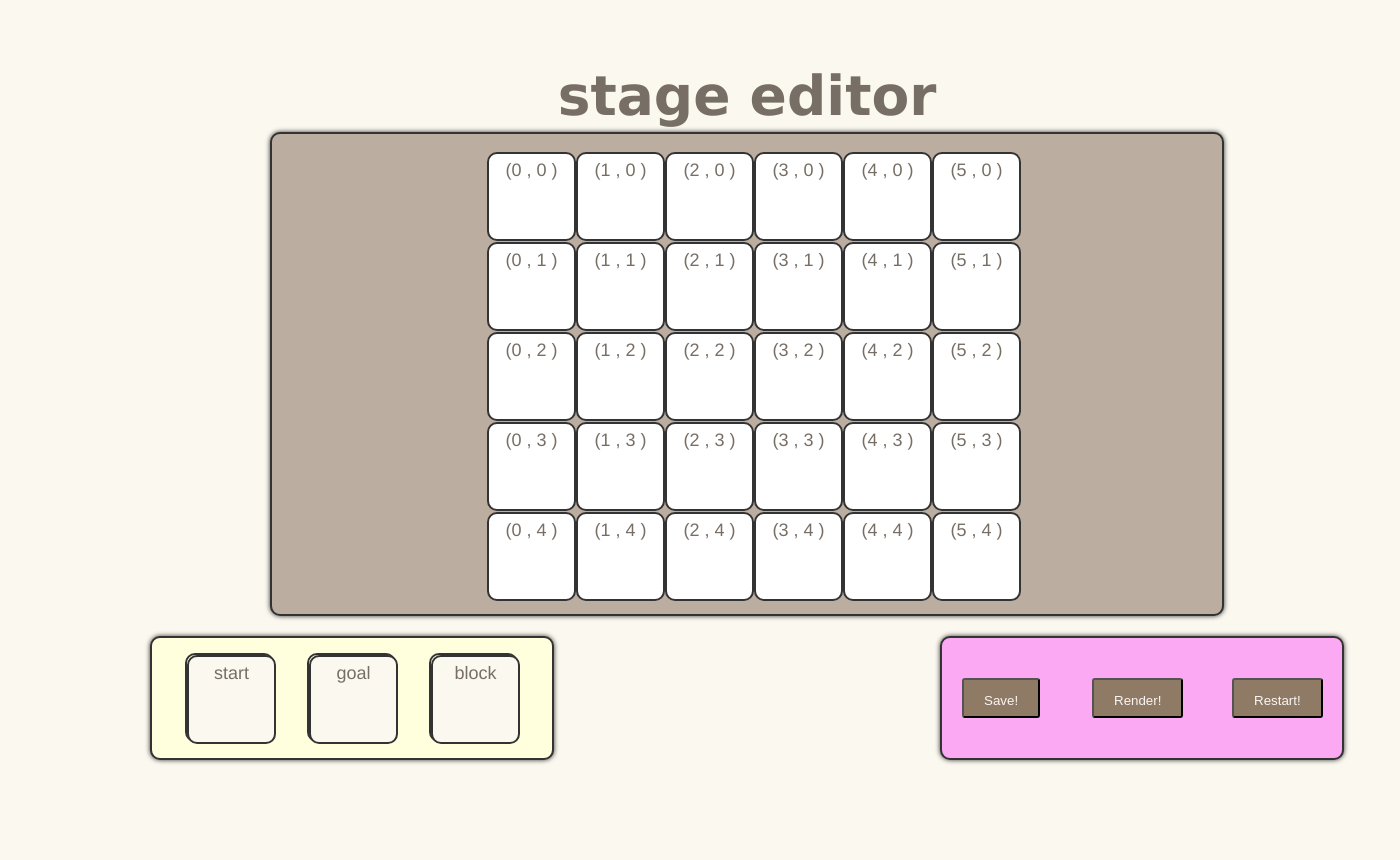
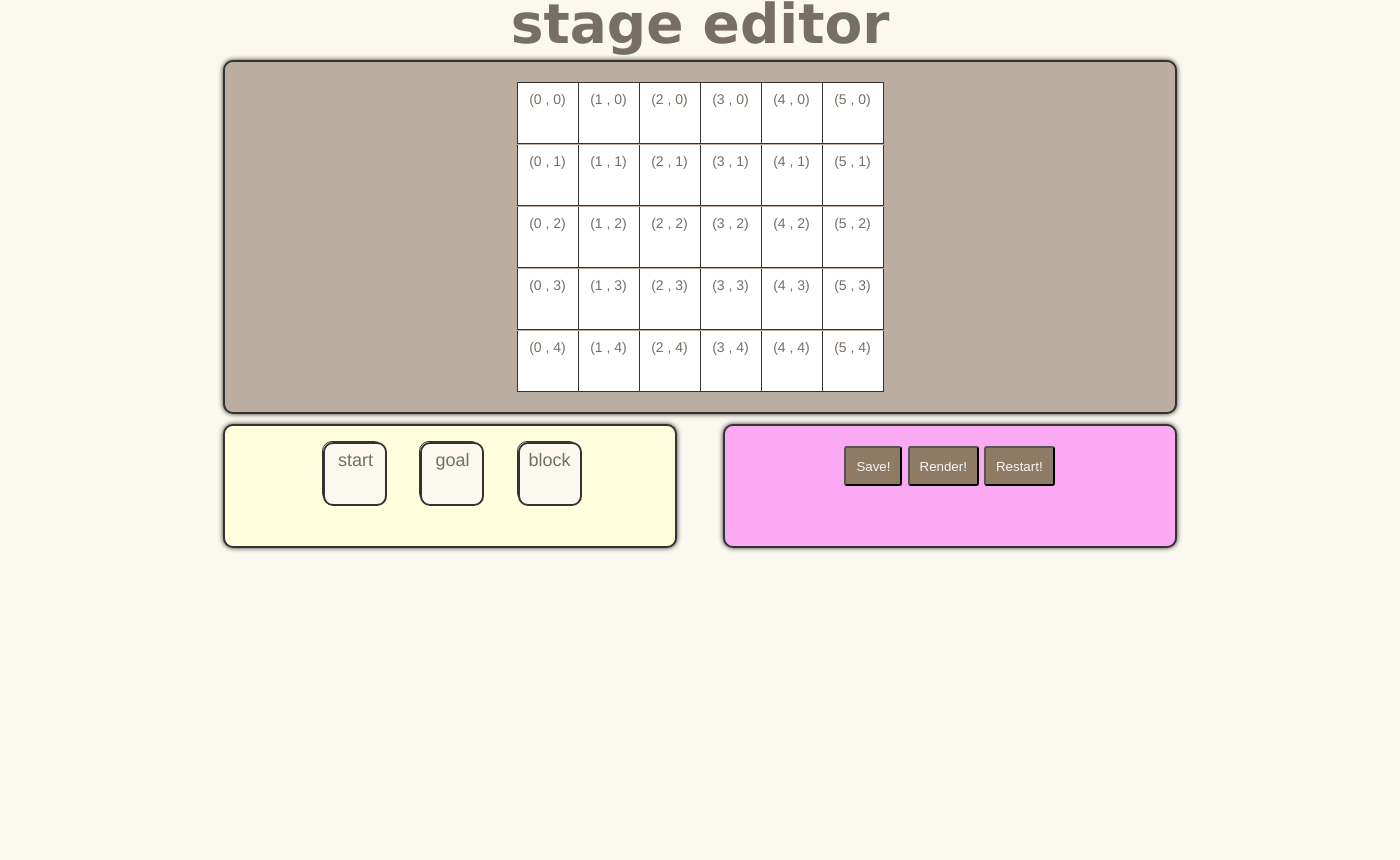
Before and after one commit to kevinpamplona/pdm, a Django app: page /stage/editor in a window 1400 px wide. After the commit the page ends 552 px from the top, so only its background shows below. Run offline with Django 3.2, Linux system fonts and the light colour scheme; some libraries are stand-ins or nearby versions.

Commit message:
Style modifications for Stage Editor page
Changed stylesheets and a bit of the html/js files to be more flexible in
width parameters and removed all absolute and relative positionings in
favor of proper margin manipulations. In order for the page to fit on
smaller window screens, the grid size was reduced to 60px blocks instead
of the original 85px.

```diff
--- a/assets/javascript/canvas-engine.js
+++ b/assets/javascript/canvas-engine.js
@@ -48,10 +48,15 @@ function init_canvas() {
 		for (var x = 0; x < CANVAS_WIDTH; x++) {
 
 			// text to be in the tile
-			var tile_text = "(" + x + " , " + y + " )";
+			var tile_text = "(" + x + " , " + y + ")";
+
+			var canvas_col_class = 'canvas-droppable';
+			if (x == 0) {
+				canvas_col_class += ' canvas-first-col';
+			}
 
 			// add the droppable div with the specified text
-			$("<div class='canvas-droppable'>" + tile_text + "</div>").data( {'coordinates': [x, y]} ).appendTo('#' + div_id).droppable({
+			$("<div class='" + canvas_col_class + "'>" + tile_text + "</div>").data( {'coordinates': [x, y]} ).appendTo('#' + div_id).droppable({
 				accept: '.elements',
 				hoverClass: 'hovered',
 				drop: handleElementDrop
@@ -221,8 +226,8 @@ function renderStage() {
 // add a button link to the playable stage -- should fix this
 function handle_render_response(data) {
 	alert(data.stageid);
-	var stage_link = 'http://limitless-scrubland-2940.herokuapp.com/game/game.html';
-	$("<form action='" + stage_link + "' method='get'><input type='hidden' name='stageid' value='" + data.stageid + "'/> <button>Play stage!</button> </form>").appendTo('#editor-dashboard');
+	var stage_link = '/game/game.html';
+	$("<form action='" + stage_link + "' method='get'><input type='hidden' name='stageid' value='" + data.stageid + "'/> <button id='play-button' class='navbutton'>Play stage!</button> </form>").appendTo('#play-button-position');
 }
 
 function json_request(page, dict, success, failure) {
--- a/assets/stylesheets/style.css
+++ b/assets/stylesheets/style.css
@@ -1,5 +1,4 @@
 html, body {
-	margin: 30px;
 	font-family: "Georgia", serif;
 	line-height: 1.8em;
 	background: #faf8ef;
@@ -21,60 +20,61 @@ h1, h2, h3, h4 {
 }
 
 #editor-main {
-	width: 1234px;
-	height: 700px;
-	margin: 50px 70px;
 	text-align: center;
-	position: relative;
 }
 
 #allrows {
-	left: 0px;
-	top: -62px;
-	position: absolute;
+	padding: 20px;
 }
 
 #editor-canvas {
-	width: 950px;
-	height: 480px;
+	max-width: 950px;
 	margin: 20px auto 0 auto;
 	background: #bbada0;
 	border: 2px solid #333;
 	border-radius: 10px;
 	box-shadow: 0 0 .3em rgba(0, 0, 0, .8);
-	position: relative;
+	display: block;
 }
 
 #editor-palette {
-	width: 400px;
 	height: 120px;
-	margin: 0 auto;
 	background: #ffd;
 	border: 2px solid #333;
 	border-radius: 10px;
 	box-shadow: 0 0 .3em rgba(0, 0, 0, .8);
-	position: absolute;
-	bottom: 20px;
-	left: 20px;
+	margin-right: 20px;
 }
 
 #editor-dashboard {
-	width: 400px;
 	height: 120px;
-	margin: 0 auto;
 	background: #fca9f3;
 	border: 2px solid #333;
 	border-radius: 10px;
 	box-shadow: 0 0 .3em rgba(0, 0, 0, .8);
-	position: absolute;
-	bottom: 20px;
-	right: 20px;
+	margin-left: 20px;
+}
+
+#editor-controls {
+	display: block;
+	margin: 0 auto;
+	min-width: 700px;
+	max-width: 1000px;
+	white-space: nowrap;
+}
+
+.editor-control {
+	margin: 10px 0;
+	display: inline-block;
+	vertical-align: top;
+	width: 45%;
+	min-width: 300px;
 }
 
 #elements-start {
-	float: left;
-	width: 85px;
-	height: 85px;
+	display: inline-block;
+	width: 60px;
+	height: 60px;
 	border: 2px solid #333;
 	border-radius: 10px;
 	margin: 0px 0px 10px 0px;
@@ -82,9 +82,9 @@ h1, h2, h3, h4 {
 }
 
 #elements-goal {
-	float: left;
-	width: 85px;
-	height: 85px;
+	display: inline-block;
+	width: 60px;
+	height: 60px;
 	border: 2px solid #333;
 	border-radius: 10px;
 	margin: 0px 0px 10px 0px;
@@ -92,70 +92,66 @@ h1, h2, h3, h4 {
 }
 
 #elements-block {
-	float: left;
-	width: 85px;
-	height: 85px;
+	display: inline-block;
+	width: 60px;
+	height: 60px;
 	border: 2px solid #333;
 	border-radius: 10px;
 	margin: 0px 0px 10px 0px;
 	background: #faf8ef;
 }
 
-.elements-slot {
-	float: left;
-	width: 85px;
-	height: 85px;
-	border: 2px solid #333;
-	border-radius: 10px;
-	margin: 15px 0 0 33px;
+#play-button {
+	display: block;
+	margin: 5px auto;
 }
 
-#savebutton {
-  left: 20px;
-  top: 40px;
-}
-
-#renderbutton {
-  left: 150px;
-  top: 40px;
-}
-
-#restartbutton {
-  left: 290px;
-  top: 40px;
+.elements-slot {
+	display: inline-block;
+	width: 60px;
+	height: 60px;
+	border: 1px solid #333;
+	border-radius: 10px;
+	margin: 15px;
 }
 
 .navbutton {
   display: inline-block;
   background: #8f7a66;
   border-radius: 3px;
-  padding: 0 20px;
+  padding: 0 10px;
   text-decoration: none;
   color: #f9f6f2;
   height: 40px;
-  line-height: 42px;
-  display: block;
   text-align: center;
-  position: absolute;
+  margin-top: 20px;
 }
 
 .canvas-row {
-	position: relative;
-	height: 90px;
-	margin: 0px 0px 0px 215px;
+	margin-left:auto;
+	margin-right:auto;
+	display: block;
 }
 
 .canvas-first-row {
-	margin-top:80px;
 }
 
 .canvas-droppable {
-	float: left;
-	width: 85px;
-	height: 85px;
-	border: 2px solid #333;
-	border-radius: 10px;
+	width: 60px;
+	height: 60px;
+	border: thin solid #333;
+	border-width: 0px 1px 1px 0px;
 	background: #fff;
+	display: inline-block;
+	font-size: 14px;
+}
+
+.canvas-first-col {
+	border-left-width: 1px;
+}
+
+.canvas-first-row .canvas-droppable {
+	border-top-width: 1px;
 }
 
 .canvas-droppable.hovered {
--- a/stage/editor.html
+++ b/stage/editor.html
@@ -18,17 +18,21 @@
 			<div id="allrows"></div>
 		</div>
 
-		<div id="editor-palette">
+		<div id="editor-controls">
+
+			<div id="editor-palette" class="editor-control">
 				<div id="elements-start-slot" class="elements-slot"></div>
 				<div id="elements-goal-slot" class="elements-slot"></div>
 				<div id="elements-block-slot" class="elements-slot"></div>
 			</div>
 
-		<div id="editor-dashboard">
-			<br><br>
+			<div id="editor-dashboard" class="editor-control">
 				<button id="savebutton" class="navbutton" type="button" onclick="alert('Stage has been saved!');">Save!</button>
 				<button id="renderbutton"class="navbutton" type="button" onclick="renderStage();">Render!</button>
 				<button id="restartbutton" class="navbutton" type="button" onclick="alert('Stage has been restarted!')">Restart!</button>
+				<div id="play-button-position">
+				</div>
+			</div>
 		</div>
 	</div>
 </body>
```
Lines whose indentation alone changed are shown as unchanged.
